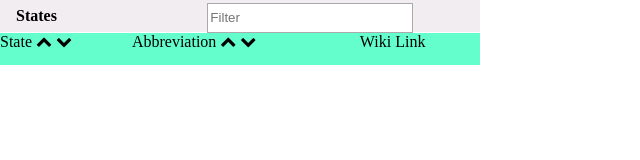
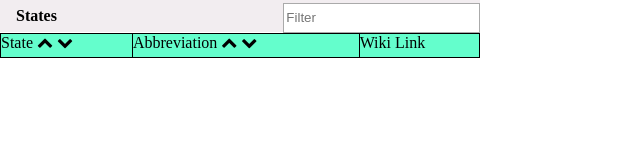
Before and after one commit to burkyburk/Day-29, a website: page homework/app/index.html in a window 1280 px wide. Shown: the whole page, without its empty margins (0-640 px from the left). Drawn offline with nearby package versions, Linux system fonts and the light colour scheme; files that its build step writes are made by us from their sources; no server answers.

Commit message:
updated styling, added borders

```diff
--- a/homework/app/styles/main.scss
+++ b/homework/app/styles/main.scss
@@ -1,6 +1,6 @@
 @import 'reset';
 .header-row {
-  height: 2em;
+  height: 1.5em;
   background-color: #64fecc;
   width: 30em;
 }
@@ -13,6 +13,15 @@ table {
   background-color: #f2edf0;
   width: 30em;
 }
+tr {
+	border: 1px solid black;
+}
+th {
+	border: 1px solid black;
+}
+td {
+	border:1px solid black;
+}
 h2 {
   float: left;
   padding-left: 1em;
@@ -22,11 +31,7 @@ h2 {
 .filter-box {
   float: right;
   height: 2em;
-  width: 15em;
-  margin-right: 5em;
+  width: 14.3em;
   margin-top: 0.2em;
   border: 1px solid #aaa;
 }
-div {
-  width: 30em;
-}
```
